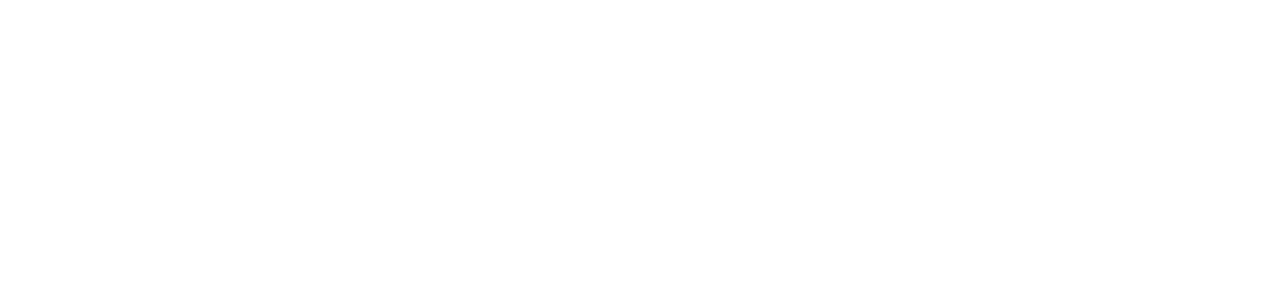
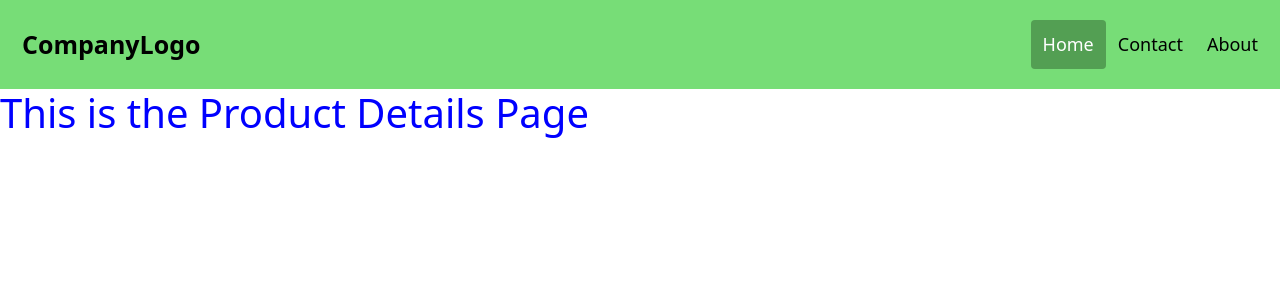
Before and after one commit to tanyipeng834/FreshGO, a Vue app in the folder client/: page /products/1 in a window 1280 px wide. Before the commit this address had no page. Shown: the top 300 px of the page. Built offline with nearby package versions, Linux system fonts and the light colour scheme.

Commit message:
Still testing

```diff
--- a/client/src/App.vue
+++ b/client/src/App.vue
@@ -1,6 +1,19 @@
 <template>
   <nav></nav>
+  <navbar />
   <router-view />
+
 </template>
 
+<script>
+  import navbar from "./components/nav-bar.vue"
+  export default {
+    name: "App",
+    components: {
+      navbar,
+    }
+  };
+
+</script>
+
 <style></style>
--- a/client/src/components/form-component.vue
+++ b/client/src/components/form-component.vue
@@ -42,7 +42,7 @@
       />
     </div>
     <div class="form-group">
-      <label for="inputHeight">Height</label>
+      <label for="inputHeight">Height(cm)</label>
       <input
         type="number"
         class="form-control"
--- /dev/null
+++ b/client/src/components/nav-bar.vue
@@ -0,0 +1,48 @@
+<template>
+    <div class="header" id="navbar">
+        <a href="#default" class="logo">CompanyLogo</a>
+        <div class="header-right">
+            <a class="active" href="#home">Home</a>
+            <a href="#contact">Contact</a>
+            <a href="#about">About</a>
+        </div>
+    </div>
+</template>
+
+<style scoped>
+    #navbar{
+        overflow: hidden;
+        background-color: #77DD77;
+        padding: 20px 10px;
+    }
+
+    .header a {
+        float: left;
+        color: black;
+        text-align: center;
+        padding: 12px;
+        text-decoration: none;
+        font-size: 18px;
+        line-height: 25px;
+        border-radius: 4px;
+    }
+
+    .header a.logo {
+        font-size: 25px;
+        font-weight: bold;
+    }
+
+    .header a:hover {
+        background-color: #bbffbb;
+        color: black;
+    }
+
+    .header a.active {
+        background-color: #539f53;
+        color: white;
+    }
+
+    .header-right {
+        float: right;
+    }
+</style>
--- a/client/src/router/index.js
+++ b/client/src/router/index.js
@@ -1,11 +1,35 @@
 import { createRouter, createWebHistory } from 'vue-router'
+// import every page you have here & add the routes
 import HomeView from '../views/HomeView.vue'
+import CartPage from '../views/CartPage.vue'
+import ProductDetailsPage from '../views/ProductDetailsPage.vue'
+import ProductsPage from '../views/ProductsPage.vue'
 
 const routes = [
   {
+    path: '/home',
+    name: 'HomeView',
+    component: HomeView,
+  },
+  {
     path: '/',
-    name: 'home',
-    component: HomeView
+    redirect: '/products',
+  },
+  {
+    path: '/products',
+    name: 'Products',
+    component: ProductsPage,
+  },
+  {
+    path: '/products/:id',
+    // :id is a URL parameter, use it to choose the data that you want to display
+    name: 'ProductDetails',
+    component: ProductDetailsPage,
+  },
+  {
+    path: '/cart',
+    name: 'Cart',
+    component: CartPage,
   },
   {
     path: '/about',
--- /dev/null
+++ b/client/src/views/CartPage.vue
@@ -0,0 +1,15 @@
+<template>
+    <h1>This is the Cart Page</h1>
+</template>
+
+<script>
+export default {
+    name: "CartPage",
+} ;
+</script>
+
+<style scoped>
+h1{
+    color: green;
+}
+</style>
--- /dev/null
+++ b/client/src/views/ProductDetailsPage.vue
@@ -0,0 +1,15 @@
+<template>
+    <h1>This is the Product Details Page</h1>
+</template>
+
+<script>
+export default {
+    name: "ProductDetailsPage",
+} ;
+</script>
+
+<style scoped>
+h1{
+    color: blue;
+}
+</style>
--- /dev/null
+++ b/client/src/views/ProductsPage.vue
@@ -0,0 +1,15 @@
+<template>
+    <h1>This is the Products Page</h1>
+</template>
+
+<script>
+export default {
+    name: "ProductsPage",
+} ;
+</script>
+
+<style scoped>
+h1{
+    color: red;
+}
+</style>
```
